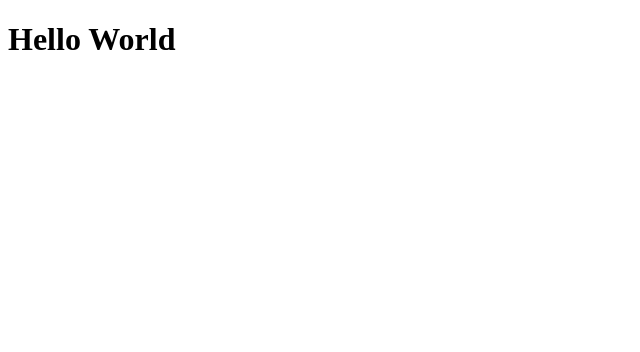
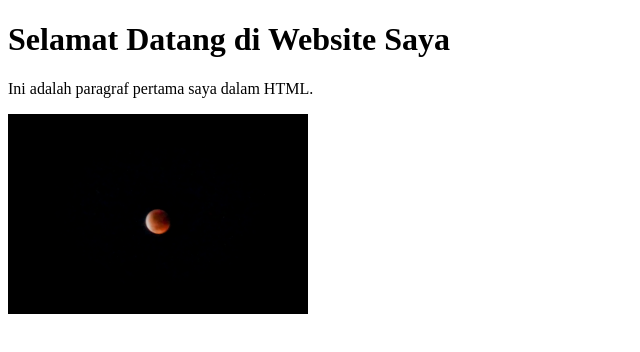
Before and after one commit to fachriardraaa/web-html-basic, a plain HTML site: page index.html in a window 1280 px wide. Shown: the whole page, without its empty margins (0-640 px from the left). Drawn offline with Linux system fonts and the light colour scheme.

Commit message:
Edit gambar

```diff
--- a/index.html
+++ b/index.html
@@ -1,11 +1,15 @@
 <!DOCTYPE html>
-<html lang="en">
+<html>
 <head>
-    <meta charset="UTF-8">
-    <meta name="viewport" content="width=device-width, initial-scale=1.0">
-    <title>Website Pertama</title>
+    <title>Project Pertama</title>
 </head>
 <body>
-    <h1>Hello World</h1>
+
+    <h1>Selamat Datang di Website Saya</h1>
+
+    <p>Ini adalah paragraf pertama saya dalam HTML.</p>
+
+    <img src="gambar.jpg" alt="Contoh Gambar" width="300">
+
 </body>
 </html>
```
Also changed, not shown: gambar.jpg (added).
